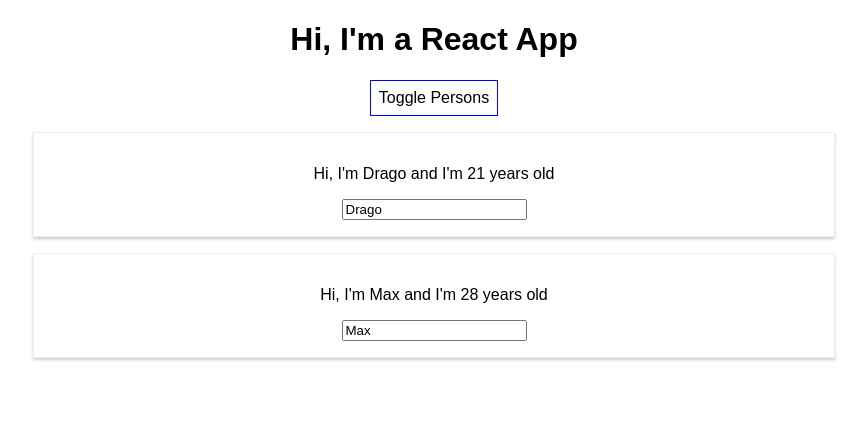
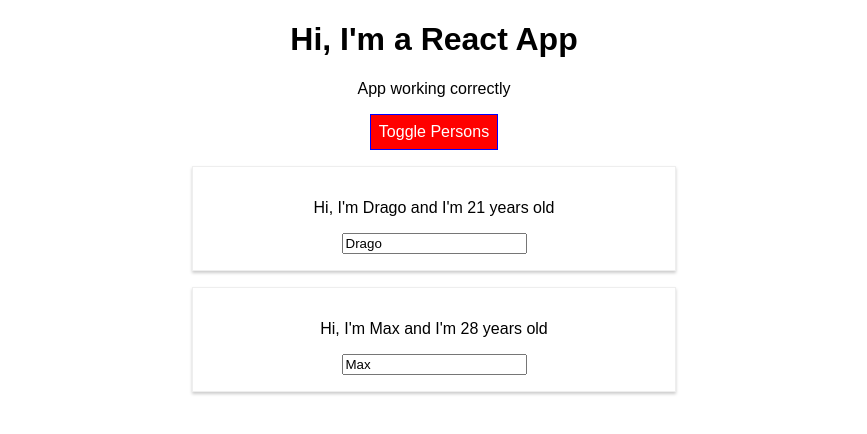
Before and after one commit to Drago96/react-udemy, a React (Create React App) app in the folder first-react-app/: page / in a window 1280 px wide. Both pictures are taken after a click on the button "Toggle Persons". Shown: the top 434 px of the page, without its empty margins (206-1073 px from the left). Built offline with nearby package versions, Linux system fonts and the light colour scheme.

Commit message:
Lists and conditionals assignment and additional styling

```diff
--- a/first-react-app/package.json
+++ b/first-react-app/package.json
@@ -3,6 +3,7 @@
   "version": "0.1.0",
   "private": true,
   "dependencies": {
+    "radium": "^0.24.0",
     "react": "^16.3.1",
     "react-dom": "^16.3.1",
     "react-scripts": "1.1.4"
--- a/first-react-app/src/App.css
+++ b/first-react-app/src/App.css
@@ -1,3 +1,11 @@
 .App {
   text-align: center;
 }
+
+.red {
+  color: red;
+}
+
+.bold {
+  font-weight: bold;
+}
--- a/first-react-app/src/App.js
+++ b/first-react-app/src/App.js
@@ -1,4 +1,6 @@
 import React, { Component } from 'react';
+import Radium, { StyleRoot } from "radium";
+
 import './App.css';
 import Person from "./Person/Person";
 
@@ -40,11 +42,16 @@
 
   render() {
     const style = {
-      backgroundColor: "white",
+      backgroundColor: "green",
+      color: "white",
       font: "inherit",
       border: "1px solid blue",
       padding: "8px",
-      cursor: "pointer"
+      cursor: "pointer",
+      ":hover": {
+        backgroundColor: "lightgreen",
+        color: "black"
+      }
     };
 
     let persons = null;
@@ -63,16 +70,32 @@
           })}
         </div>
       );
+
+      style.backgroundColor = "red";
+      style[":hover"].backgroundColor = "salmon";
+    }
+
+    const classes = [];
+
+    if (this.state.persons.length < 2) {
+      classes.push("red");
+    }
+
+    if (this.state.persons.length < 1) {
+      classes.push("bold");
     }
 
     return (
+      <StyleRoot>
         <div className="App">
           <h1>Hi, I&apos;m a React App</h1>
+          <p className={classes.join(" ")}>App working correctly</p>
           <button
             onClick={this.togglePersonsHandler}
             style={style}>Toggle Persons</button>
           {persons}
         </div>
+      </StyleRoot>
     );
     // return React.createElement("div", {className: "App" },
     //   React.createElement("h1", null, "Hello React"),
@@ -82,4 +105,4 @@
   }
 }
 
-export default App;
+export default Radium(App);
--- a/first-react-app/src/Person/Person.css
+++ b/first-react-app/src/Person/Person.css
@@ -6,3 +6,9 @@
     padding: 16px;
     text-align: center
 }
+
+/* @media (min-width: 500px) {
+    .Person {
+        width: 450px;
+    }
+} */
--- a/first-react-app/src/Person/Person.js
+++ b/first-react-app/src/Person/Person.js
@@ -1,15 +1,23 @@
 import React from "react";
+import Radium from "radium";
+
 import "./Person.css";
 
 import PropTypes from "prop-types";
 
 const person = (props) => {
+    const style = {
+        "@media (min-width: 500px)": {
+            width: "450px"
+        }
+    };
+
     return (
-        <div className="Person">
+        <div className="Person" style={style}>
             <p onClick={props.click}> Hi, I&apos;m {props.name} and I&apos;m {props.age} years old </p>
             <p>{props.children}</p>
             <input type="text" onChange={props.changed}
-                value={props.name}/>
+                value={props.name} />
         </div>
     );
 };
@@ -22,4 +30,4 @@
     children: PropTypes.node
 };
 
-export default person;
+export default Radium(person);
```
Also changed, not shown: 1 other file (tests, documents, lock files or other folders). Lines whose indentation alone changed are shown as unchanged.
